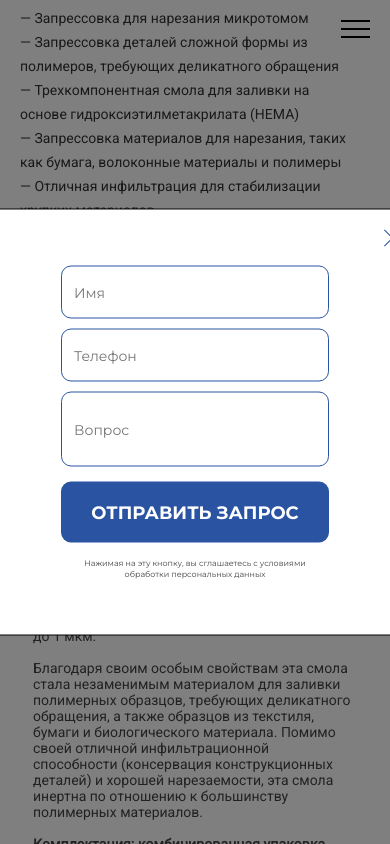
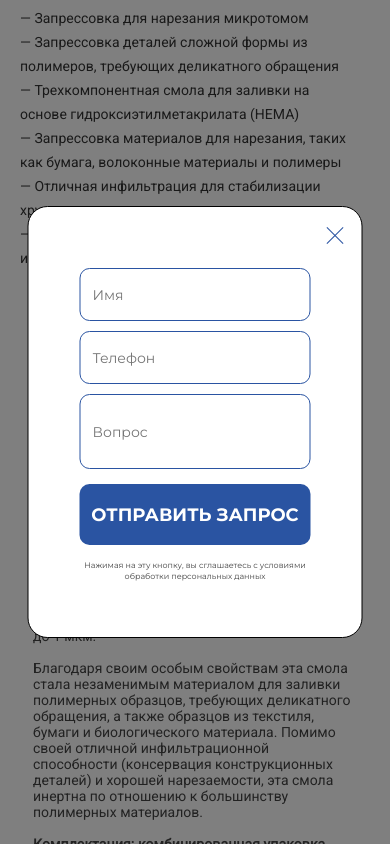
Before and after one commit to senbitronix/met, a plain HTML site: page index.html in a window 390 px wide. Both pictures are taken after a click on the button "Запросить цену". Shown: the part 550-1394 px from the top of the page. Drawn offline with nearby package versions, Linux system fonts and the light colour scheme.

Commit message:
second commit

```diff
--- a/burger/burger.css
+++ b/burger/burger.css
@@ -22,7 +22,7 @@
 .menu__btn {
   display: none;
   align-items: center;
-  position: fixed;
+  position: absolute;
   top: 20px;
   right: 28px;
 
--- a/css/style.css
+++ b/css/style.css
@@ -383,7 +383,7 @@ header {
 /* buttons for modal ---------------------- */
 
 .main-buttons {
-  margin-top: 20px;
+  margin-top: 10px;
   /* height: 48px; */
   max-width: 514px;
   display: flex;
@@ -718,6 +718,9 @@ footer {
   .footer-top-col-1 {
     flex-grow: 0;
   }
+  .main-buttons button {
+    margin-top: 10px;
+  }
 }
 
 @media (max-width: 420px) {
@@ -983,6 +986,12 @@ footer {
     text-align: center;
     margin-top: 42px;
   }
+
+  /* MODAL-MOBILE ------------------------------------------------------------------------------------------------------ MODAL-MOBILE */
+  .modal {
+    max-width: 335px;
+    padding: 61px 51px 55px 51px;
+  }
 }
 
 @media (max-width: 369px) {
```
Also changed, not shown: pixelPerfect/modalPrice.jpg (added), pixelPerfect/modalQuestion.jpg (added).
